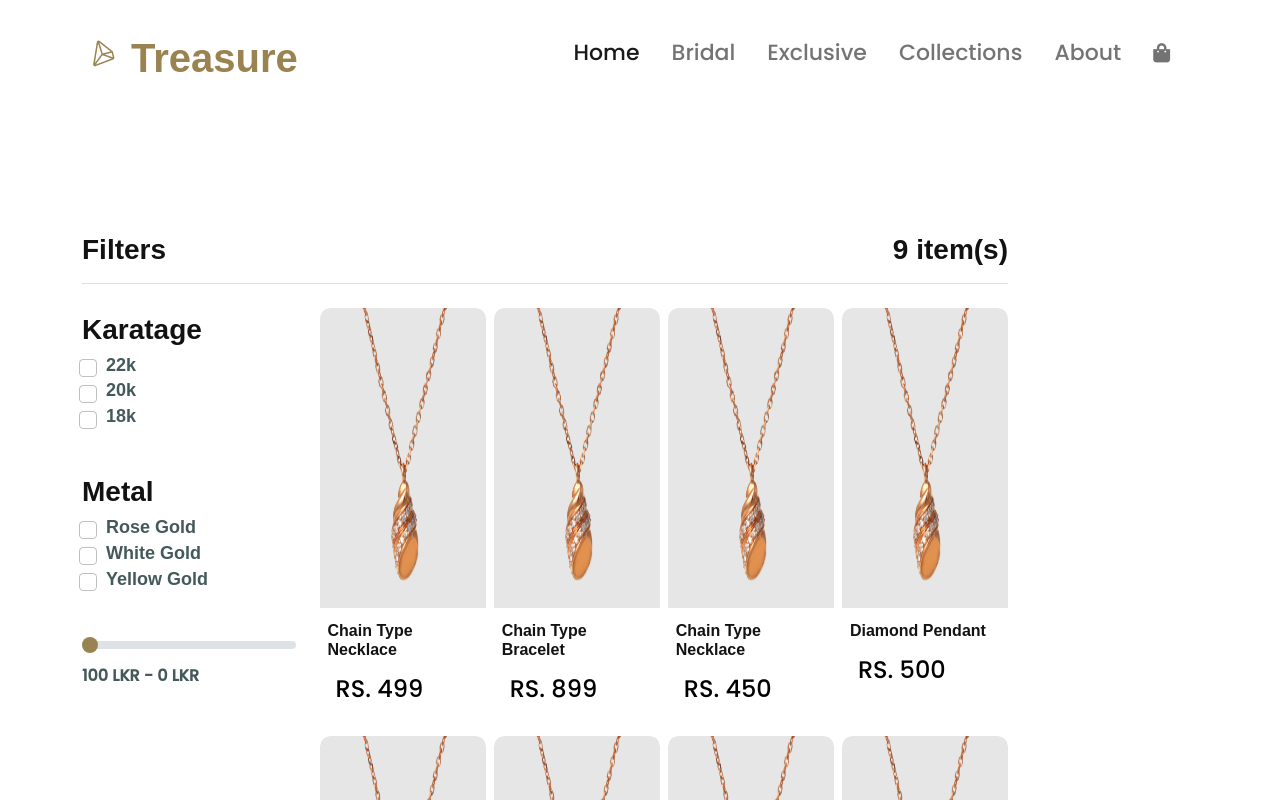
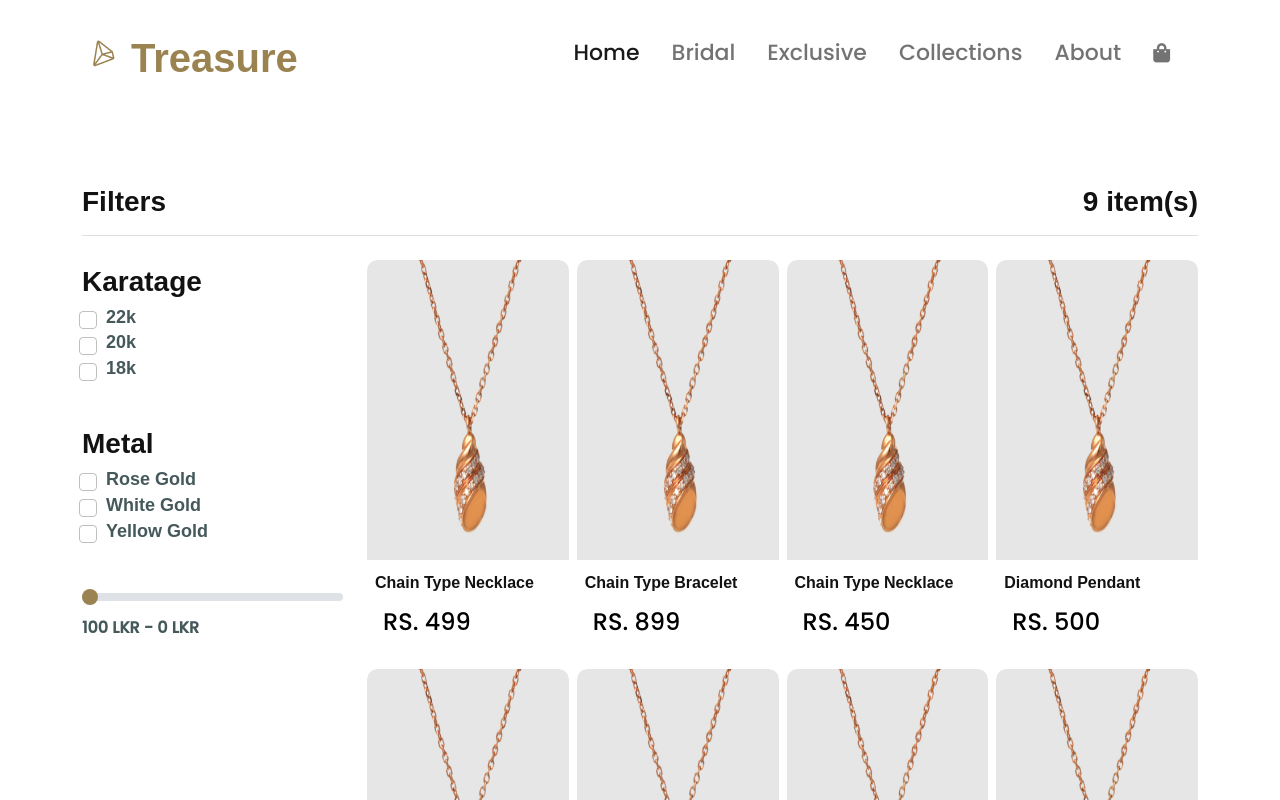
Before and after one commit to Asanka301/jewellerapp, a React (Create React App) app: page /shop in a window 1280 px wide. Shown: the top 800 px of the page. Built offline with nearby package versions, Linux system fonts and the light colour scheme; some icons are missing; a web font is replaced by a local one.

Commit message:
scale fixed

```diff
--- a/src/pages/ShopPage/Shop.js
+++ b/src/pages/ShopPage/Shop.js
@@ -61,10 +61,10 @@ export default function Shop() {
   };
   return (
     <>
-      <div className="container-fluid fruite py-5">
+      <div className="container-fluid fruite py-0">
         <div className="container py-5">
           <div className="row g-4">
-            <div className="col-lg-10 mt-2  ">
+            <div className="col-lg-12 mt-2  ">
               <div className="row g-4 mt-4">
                 <div className="col-xl-3 d-flex justify-content-start align-items-center">
                   <h3>Filters</h3>
```
